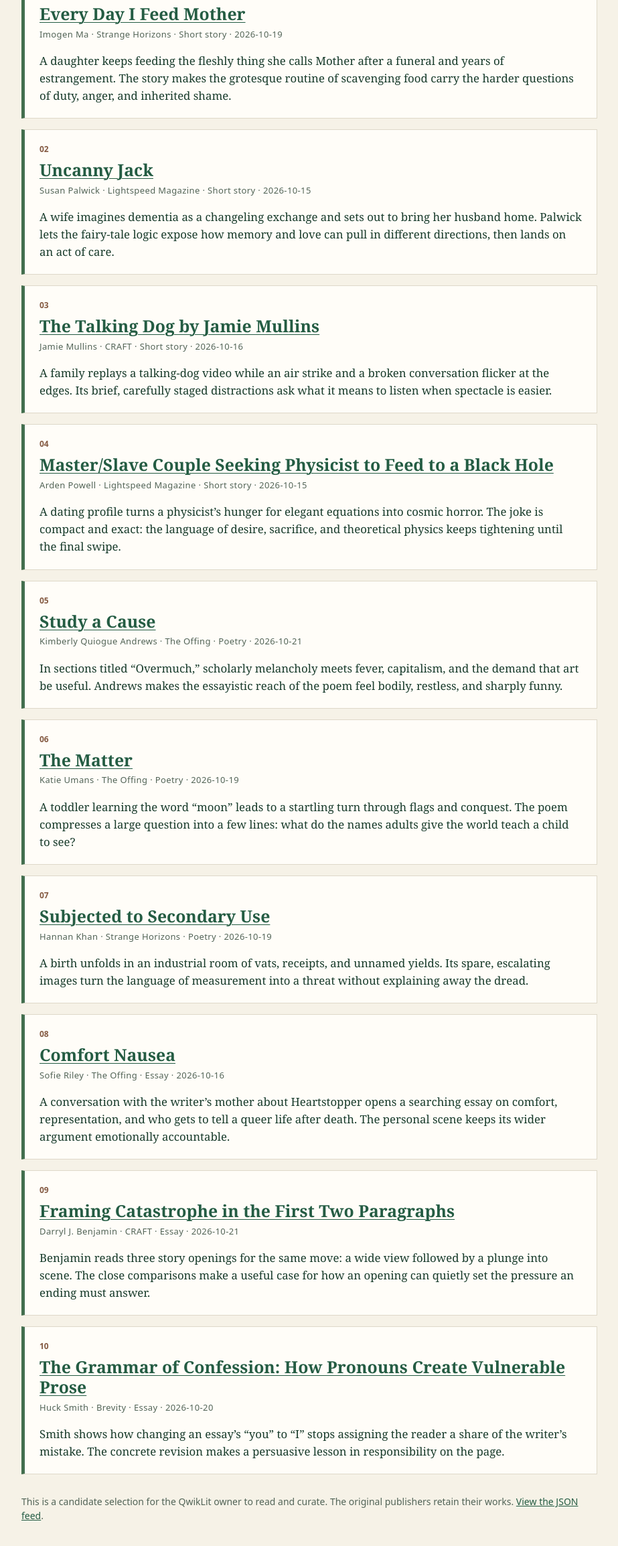
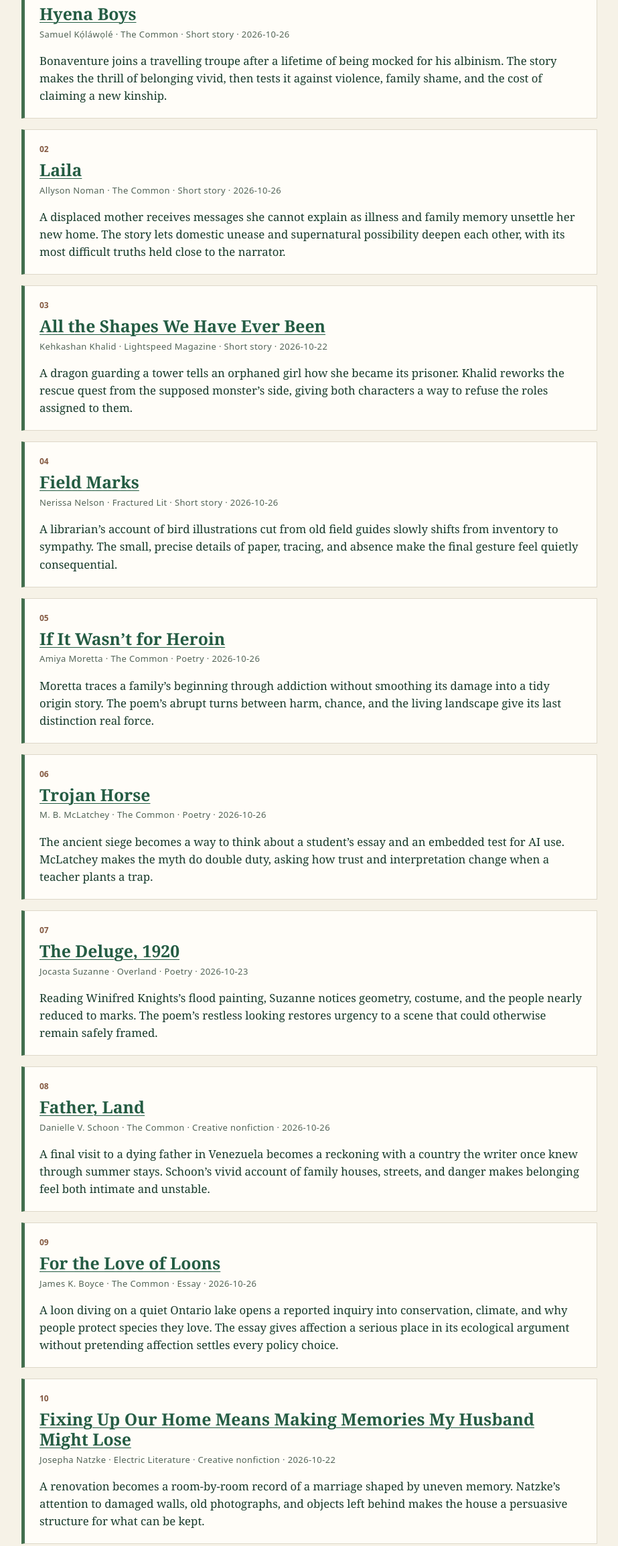
Before and after one commit to philspatial3d/qwiklit-feed, a website: page site/editors-choice/index.html in a window 1280 px wide. Shown: the part 473-2781 px from the top of the page at 67% size, without its empty margins (178-1101 px from the left). Drawn offline with Linux system fonts and the light colour scheme.

Commit message:
Publish October 28 proposed Editors Choice edition

```diff
--- a/site/v1/editors-choice.json
+++ b/site/v1/editors-choice.json
@@ -1,152 +1,152 @@
 {
   "schemaVersion": 1,
-  "editionId": "2026-10-21",
+  "editionId": "2026-10-28",
   "title": "QwikLit Editor’s Choice — Reader Review Edition",
   "cadence": "weekly",
   "status": "proposed_for_reader_review",
-  "windowStart": "2026-08-21",
-  "windowEnd": "2026-10-21",
+  "windowStart": "2026-08-28",
+  "windowEnd": "2026-10-28",
   "sourceFeedUrl": "https://philspatial3d.github.io/qwiklit-feed/v1/today.json",
-  "sourceFeedRefreshedAt": "2026-10-21T11:58:32.988Z",
-  "selectionMethod": "Screened all 458 live-feed entries, including 317 dated in the two-month window; excluded non-literary and misclassified items; read the selected publisher pages and checked work, form, byline, date, and canonical link. The source feed was partial: 55 of 62 publishers refreshed successfully, so retained entries from failed sources may be stale. Lightspeed shows an October 2026 issue rather than a day on its article pages; the day recorded for its two picks follows the feed publication timestamp.",
+  "sourceFeedRefreshedAt": "2026-10-28T05:50:40.858Z",
+  "selectionMethod": "Screened all 458 active-feed entries, including 320 dated in the two-month window; excluded non-literary and misclassified items; read the selected original publisher pages and checked form, byline, date, and canonical link. The source feed was partial: 55 of 62 publishers refreshed successfully, so retained entries from failed sources may be stale. Several items from The Common had incorrect feed bylines; the publisher bylines are used here. Fractured Lit does not display a day on the selected story page, and Lightspeed shows only the October 2026 issue; their day-level dates follow the feed timestamps.",
   "items": [
     {
       "rank": 1,
-      "sourceFeedItemId": "f2658ae08527dcffaecc87409853f1692cba3f68",
-      "title": "Every Day I Feed Mother",
-      "authorDisplay": "Imogen Ma",
-      "canonicalSourceName": "Strange Horizons",
-      "canonicalUrl": "https://strangehorizons.com/wordpress/fiction/every-day-i-feed-mother/",
-      "publisherDate": "2026-10-19",
-      "feedPublicationDate": "2026-10-19T05:00:29.000Z",
+      "sourceFeedItemId": "3ba2609608e58593b16ee8fdf31de43e75984d8e",
+      "title": "Hyena Boys",
+      "authorDisplay": "Samuel Kọ́láwọlé",
+      "canonicalSourceName": "The Common",
+      "canonicalUrl": "https://www.thecommononline.org/hyena-boys/",
+      "publisherDate": "2026-10-26",
+      "feedPublicationDate": "2026-10-26T13:30:21.000Z",
       "form": "short_story",
-      "editorialNote": "A daughter keeps feeding the fleshly thing she calls Mother after a funeral and years of estrangement. The story makes the grotesque routine of scavenging food carry the harder questions of duty, anger, and inherited shame.",
+      "editorialNote": "Bonaventure joins a travelling troupe after a lifetime of being mocked for his albinism. The story makes the thrill of belonging vivid, then tests it against violence, family shame, and the cost of claiming a new kinship.",
       "reviewStatus": "awaiting_reader_review",
       "rightsMode": "metadata_only"
     },
     {
       "rank": 2,
-      "sourceFeedItemId": "9757120a593c406d5fd00690b054835e79b98288",
-      "title": "Uncanny Jack",
-      "authorDisplay": "Susan Palwick",
-      "canonicalSourceName": "Lightspeed Magazine",
-      "canonicalUrl": "https://www.lightspeedmagazine.com/fiction/uncanny-jack/",
-      "publisherDate": "2026-10-15",
-      "feedPublicationDate": "2026-10-15T10:02:31.000Z",
+      "sourceFeedItemId": "0678a5a6ed474c2bd7daca7fc0591ca0e78afd71",
+      "title": "Laila",
+      "authorDisplay": "Allyson Noman",
+      "canonicalSourceName": "The Common",
+      "canonicalUrl": "https://www.thecommononline.org/laila/",
+      "publisherDate": "2026-10-26",
+      "feedPublicationDate": "2026-10-26T13:00:58.000Z",
       "form": "short_story",
-      "editorialNote": "A wife imagines dementia as a changeling exchange and sets out to bring her husband home. Palwick lets the fairy-tale logic expose how memory and love can pull in different directions, then lands on an act of care.",
+      "editorialNote": "A displaced mother receives messages she cannot explain as illness and family memory unsettle her new home. The story lets domestic unease and supernatural possibility deepen each other, with its most difficult truths held close to the narrator.",
       "reviewStatus": "awaiting_reader_review",
       "rightsMode": "metadata_only"
     },
     {
       "rank": 3,
-      "sourceFeedItemId": "bf2f03d69bf3fe1708993cfaef0bfdb9a73764ac",
-      "title": "The Talking Dog by Jamie Mullins",
-      "authorDisplay": "Jamie Mullins",
-      "canonicalSourceName": "CRAFT",
-      "canonicalUrl": "https://www.craftliterary.com/2026/10/16/talking-dog-jamie-mullins/",
-      "publisherDate": "2026-10-16",
-      "feedPublicationDate": "2026-10-16T12:30:36.000Z",
+      "sourceFeedItemId": "eee1275e73d85403285737aeee25b326573cc2bf",
+      "title": "All the Shapes We Have Ever Been",
+      "authorDisplay": "Kehkashan Khalid",
+      "canonicalSourceName": "Lightspeed Magazine",
+      "canonicalUrl": "https://www.lightspeedmagazine.com/fiction/all-the-shapes-we-have-ever-been/",
+      "publisherDate": "2026-10-22",
+      "feedPublicationDate": "2026-10-22T10:02:56.000Z",
       "form": "short_story",
-      "editorialNote": "A family replays a talking-dog video while an air strike and a broken conversation flicker at the edges. Its brief, carefully staged distractions ask what it means to listen when spectacle is easier.",
+      "editorialNote": "A dragon guarding a tower tells an orphaned girl how she became its prisoner. Khalid reworks the rescue quest from the supposed monster’s side, giving both characters a way to refuse the roles assigned to them.",
       "reviewStatus": "awaiting_reader_review",
       "rightsMode": "metadata_only"
     },
     {
       "rank": 4,
-      "sourceFeedItemId": "240107a3978c05458a5debb12cad086249949e16",
-      "title": "Master/Slave Couple Seeking Physicist to Feed to a Black Hole",
-      "authorDisplay": "Arden Powell",
-      "canonicalSourceName": "Lightspeed Magazine",
-      "canonicalUrl": "https://www.lightspeedmagazine.com/fiction/master-slave-couple-seeking-physicist-to-feed-to-a-black-hole/",
-      "publisherDate": "2026-10-15",
-      "feedPublicationDate": "2026-10-15T10:01:01.000Z",
+      "sourceFeedItemId": "a4ffe86eb60c6d81b67abce4728a8c8ef3fc1043",
+      "title": "Field Marks",
+      "authorDisplay": "Nerissa Nelson",
+      "canonicalSourceName": "Fractured Lit",
+      "canonicalUrl": "https://fracturedlit.com/field-marks/",
+      "publisherDate": "2026-10-26",
+      "feedPublicationDate": "2026-10-26T21:15:09.000Z",
       "form": "short_story",
-      "editorialNote": "A dating profile turns a physicist’s hunger for elegant equations into cosmic horror. The joke is compact and exact: the language of desire, sacrifice, and theoretical physics keeps tightening until the final swipe.",
+      "editorialNote": "A librarian’s account of bird illustrations cut from old field guides slowly shifts from inventory to sympathy. The small, precise details of paper, tracing, and absence make the final gesture feel quietly consequential.",
       "reviewStatus": "awaiting_reader_review",
       "rightsMode": "metadata_only"
     },
     {
       "rank": 5,
-      "sourceFeedItemId": "3f33b45fc676df772c7a3398fba5369e8bd02b76",
-      "title": "Study a Cause",
-      "authorDisplay": "Kimberly Quiogue Andrews",
-      "canonicalSourceName": "The Offing",
-      "canonicalUrl": "https://theoffingmag.com/poetry/study-a-cause/",
-      "publisherDate": "2026-10-21",
-      "feedPublicationDate": "2026-10-21T05:00:30.000Z",
+      "sourceFeedItemId": "49c0f45108ca32cc50a6ab9a299c3a79a923ce1d",
+      "title": "If It Wasn’t for Heroin",
+      "authorDisplay": "Amiya Moretta",
+      "canonicalSourceName": "The Common",
+      "canonicalUrl": "https://www.thecommononline.org/if-it-wasnt-for-heroin/",
+      "publisherDate": "2026-10-26",
+      "feedPublicationDate": "2026-10-26T13:30:01.000Z",
       "form": "poetry",
-      "editorialNote": "In sections titled “Overmuch,” scholarly melancholy meets fever, capitalism, and the demand that art be useful. Andrews makes the essayistic reach of the poem feel bodily, restless, and sharply funny.",
+      "editorialNote": "Moretta traces a family’s beginning through addiction without smoothing its damage into a tidy origin story. The poem’s abrupt turns between harm, chance, and the living landscape give its last distinction real force.",
       "reviewStatus": "awaiting_reader_review",
       "rightsMode": "metadata_only"
     },
     {
       "rank": 6,
-      "sourceFeedItemId": "940ca5e24ef937fb2bb762b77a06bee34d9dd7ff",
-      "title": "The Matter",
-      "authorDisplay": "Katie Umans",
-      "canonicalSourceName": "The Offing",
-      "canonicalUrl": "https://theoffingmag.com/micro/the-matter/",
-      "publisherDate": "2026-10-19",
-      "feedPublicationDate": "2026-10-19T10:00:49.000Z",
+      "sourceFeedItemId": "c13042a4172b3e91520641911ef3f5f4aaa526e4",
+      "title": "Trojan Horse",
+      "authorDisplay": "M. B. McLatchey",
+      "canonicalSourceName": "The Common",
+      "canonicalUrl": "https://www.thecommononline.org/trojan-horse/",
+      "publisherDate": "2026-10-26",
+      "feedPublicationDate": "2026-10-26T13:00:56.000Z",
       "form": "poetry",
-      "editorialNote": "A toddler learning the word “moon” leads to a startling turn through flags and conquest. The poem compresses a large question into a few lines: what do the names adults give the world teach a child to see?",
+      "editorialNote": "The ancient siege becomes a way to think about a student’s essay and an embedded test for AI use. McLatchey makes the myth do double duty, asking how trust and interpretation change when a teacher plants a trap.",
       "reviewStatus": "awaiting_reader_review",
       "rightsMode": "metadata_only"
     },
     {
       "rank": 7,
-      "sourceFeedItemId": "4b8cb863bb416cfd7493db3854fcf8d55f5f9ff0",
-      "title": "Subjected to Secondary Use",
-      "authorDisplay": "Hannan Khan",
-      "canonicalSourceName": "Strange Horizons",
-      "canonicalUrl": "https://strangehorizons.com/wordpress/poetry/subjected-to-secondary-use/",
-      "publisherDate": "2026-10-19",
-      "feedPublicationDate": "2026-10-19T05:00:51.000Z",
+      "sourceFeedItemId": "e4ff5d11685e72bc287d527002b72e5d347236cd",
+      "title": "The Deluge, 1920",
+      "authorDisplay": "Jocasta Suzanne",
+      "canonicalSourceName": "Overland",
+      "canonicalUrl": "https://overland.org.au/2026/10/the-deluge-1920/",
+      "publisherDate": "2026-10-23",
+      "feedPublicationDate": "2026-10-23T03:05:53.000Z",
       "form": "poetry",
-      "editorialNote": "A birth unfolds in an industrial room of vats, receipts, and unnamed yields. Its spare, escalating images turn the language of measurement into a threat without explaining away the dread.",
+      "editorialNote": "Reading Winifred Knights’s flood painting, Suzanne notices geometry, costume, and the people nearly reduced to marks. The poem’s restless looking restores urgency to a scene that could otherwise remain safely framed.",
       "reviewStatus": "awaiting_reader_review",
       "rightsMode": "metadata_only"
     },
     {
       "rank": 8,
-      "sourceFeedItemId": "13a31b253a0d39f6ff37077c15f6d84bdb2de11b",
-      "title": "Comfort Nausea",
-      "authorDisplay": "Sofie Riley",
-      "canonicalSourceName": "The Offing",
-      "canonicalUrl": "https://theoffingmag.com/insight/comfort-nausea/",
-      "publisherDate": "2026-10-16",
-      "feedPublicationDate": "2026-10-16T05:00:55.000Z",
-      "form": "essay",
-      "editorialNote": "A conversation with the writer’s mother about Heartstopper opens a searching essay on comfort, representation, and who gets to tell a queer life after death. The personal scene keeps its wider argument emotionally accountable.",
+      "sourceFeedItemId": "4b7c000b5c267836409dd649b3fbe4c7135770a4",
+      "title": "Father, Land",
+      "authorDisplay": "Danielle V. Schoon",
+      "canonicalSourceName": "The Common",
+      "canonicalUrl": "https://www.thecommononline.org/father-land/",
+      "publisherDate": "2026-10-26",
+      "feedPublicationDate": "2026-10-26T13:00:56.000Z",
+      "form": "creative_nonfiction",
+      "editorialNote": "A final visit to a dying father in Venezuela becomes a reckoning with a country the writer once knew through summer stays. Schoon’s vivid account of family houses, streets, and danger makes belonging feel both intimate and unstable.",
       "reviewStatus": "awaiting_reader_review",
       "rightsMode": "metadata_only"
     },
     {
       "rank": 9,
-      "sourceFeedItemId": "a32c0b397f8a1e5a10cbd1db18a2ae075105f6c6",
-      "title": "Framing Catastrophe in the First Two Paragraphs",
-      "authorDisplay": "Darryl J. Benjamin",
-      "canonicalSourceName": "CRAFT",
-      "canonicalUrl": "https://www.craftliterary.com/2026/10/21/framing-catastrophe-first-two-paragraphs/",
-      "publisherDate": "2026-10-21",
-      "feedPublicationDate": "2026-10-21T10:30:31.000Z",
+      "sourceFeedItemId": "519b59d5dd8540ef1471333097dd8a340b9dde65",
+      "title": "For the Love of Loons",
+      "authorDisplay": "James K. Boyce",
+      "canonicalSourceName": "The Common",
+      "canonicalUrl": "https://www.thecommononline.org/for-the-love-of-loons/",
+      "publisherDate": "2026-10-26",
+      "feedPublicationDate": "2026-10-26T13:30:50.000Z",
       "form": "essay",
-      "editorialNote": "Benjamin reads three story openings for the same move: a wide view followed by a plunge into scene. The close comparisons make a useful case for how an opening can quietly set the pressure an ending must answer.",
+      "editorialNote": "A loon diving on a quiet Ontario lake opens a reported inquiry into conservation, climate, and why people protect species they love. The essay gives affection a serious place in its ecological argument without pretending affection settles every policy choice.",
       "reviewStatus": "awaiting_reader_review",
       "rightsMode": "metadata_only"
     },
     {
       "rank": 10,
-      "sourceFeedItemId": "e3a503c888defee71309ab338e0938b04547ccb2",
-      "title": "The Grammar of Confession: How Pronouns Create Vulnerable Prose",
-      "authorDisplay": "Huck Smith",
-      "canonicalSourceName": "Brevity",
-      "canonicalUrl": "https://brevity.wordpress.com/2026/10/20/confession/",
-      "publisherDate": "2026-10-20",
-      "feedPublicationDate": "2026-10-20T11:00:00.000Z",
-      "form": "essay",
-      "editorialNote": "Smith shows how changing an essay’s “you” to “I” stops assigning the reader a share of the writer’s mistake. The concrete revision makes a persuasive lesson in responsibility on the page.",
+      "sourceFeedItemId": "27778a13166120cf97cfbac3fa85ed4de9f1237b",
+      "title": "Fixing Up Our Home Means Making Memories My Husband Might Lose",
+      "authorDisplay": "Josepha Natzke",
+      "canonicalSourceName": "Electric Literature",
+      "canonicalUrl": "https://electricliterature.com/renovating-our-home-means-making-memories-my-husband-might-lose/",
+      "publisherDate": "2026-10-22",
+      "feedPublicationDate": "2026-10-22T11:10:00.000Z",
+      "form": "creative_nonfiction",
+      "editorialNote": "A renovation becomes a room-by-room record of a marriage shaped by uneven memory. Natzke’s attention to damaged walls, old photographs, and objects left behind makes the house a persuasive structure for what can be kept.",
       "reviewStatus": "awaiting_reader_review",
       "rightsMode": "metadata_only"
     }
```
Also changed, not shown: site/editors-choice/index.html (+1 -1 lines).
